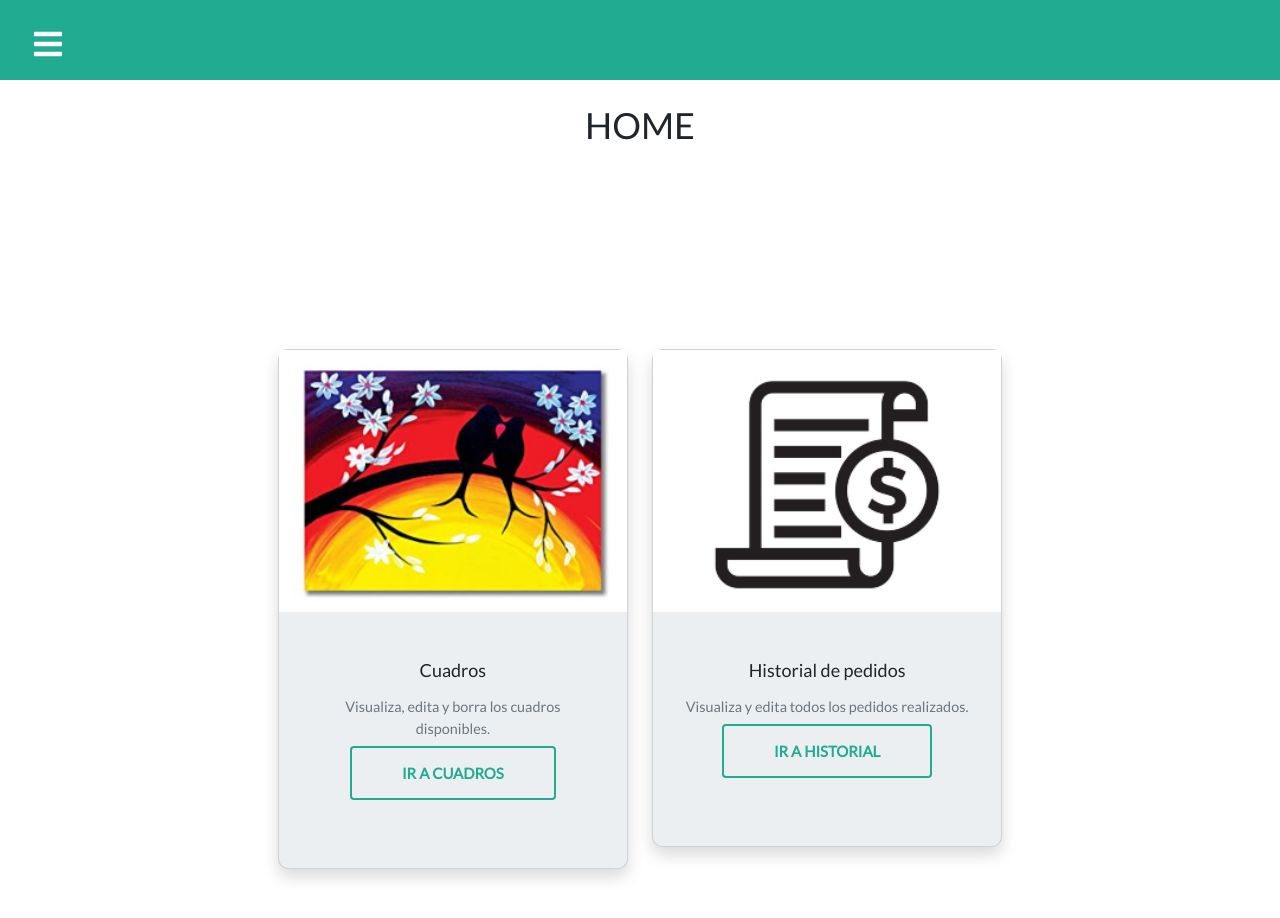
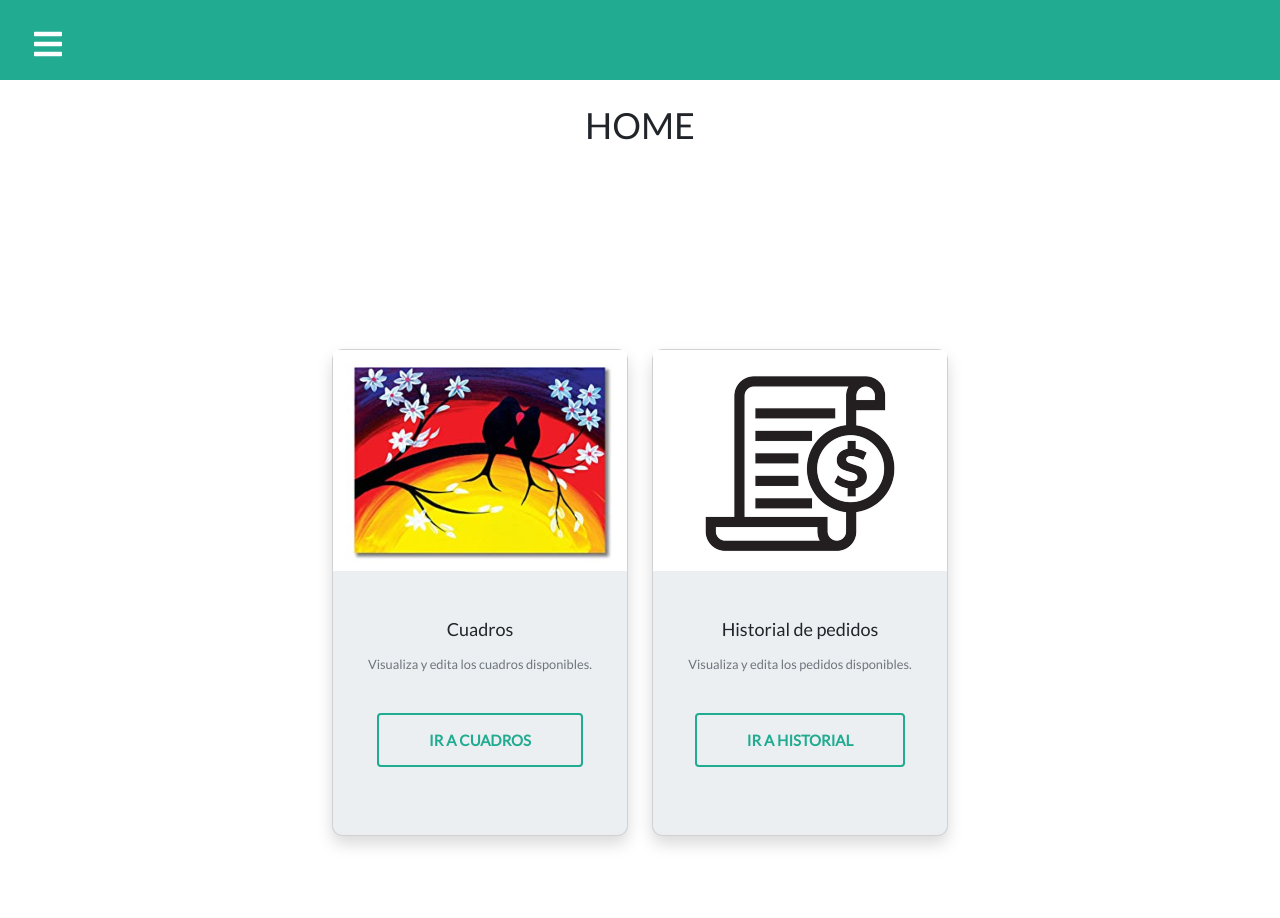
Before and after one commit to Ackerize/dashboard-app, a React (Create React App) app: page / in a window 1280 px wide. Shown: the top 918 px of the page. Built offline with nearby package versions, Linux system fonts and the light colour scheme.

Commit message:
Vista Home responsirve

```diff
--- a/src/components/Navbar.css
+++ b/src/components/Navbar.css
@@ -481,7 +481,7 @@ input[type="radio"] {
   font-size: 18px;
 }
 
-/* * {
+ /* * {
   background: #000 !important;
   color: #0f0 !important;
   outline: solid #f00 1px !important;
--- a/src/components/card-style.css
+++ b/src/components/card-style.css
@@ -11,7 +11,7 @@
 }
 
 .card-text{
-  font-size: .9rem;
+  font-size: .8rem;
   padding: 0.4rem 1.9rem;
 }
 
@@ -37,6 +37,7 @@
   border-color: #21AB91;
   font-weight: 600;
   border-width: 2px;
+  margin-top: 2rem;
 }
 
 .btn-outline-success:hover {
--- a/src/pages/Home.js
+++ b/src/pages/Home.js
@@ -12,7 +12,7 @@ const Home = () => {
     <div className="container-fluid d-flex justify-content-center">
       <div className="row">
         <div className="col-md-6">
-          <CardUI imgSrc={paintingImage} title="Cuadros" option="Cuadros" url="paintings" description="Visualiza, edita y borra los cuadros disponibles."/>
+          <CardUI imgSrc={paintingImage} title="Cuadros" option="Cuadros" url="paintings" description="Visualiza y edita los cuadros disponibles."/>
         </div>
         <div className="col-md-6">
           <CardUI
@@ -20,7 +20,7 @@ const Home = () => {
             title="Historial de pedidos"
             option="Historial"
             url="history"
-            description="Visualiza y edita todos los pedidos realizados."
+            description="Visualiza y edita los pedidos disponibles."
           />
         </div>
       </div>
```
Also changed, not shown: 1 other file (tests, documents, lock files or other folders).
